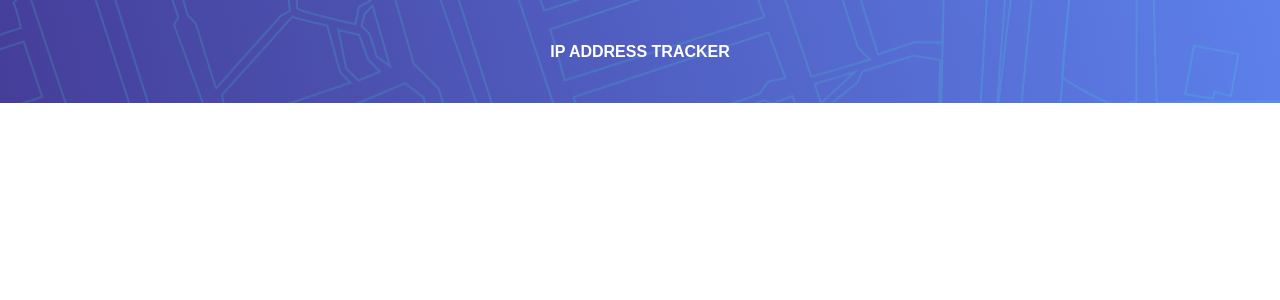
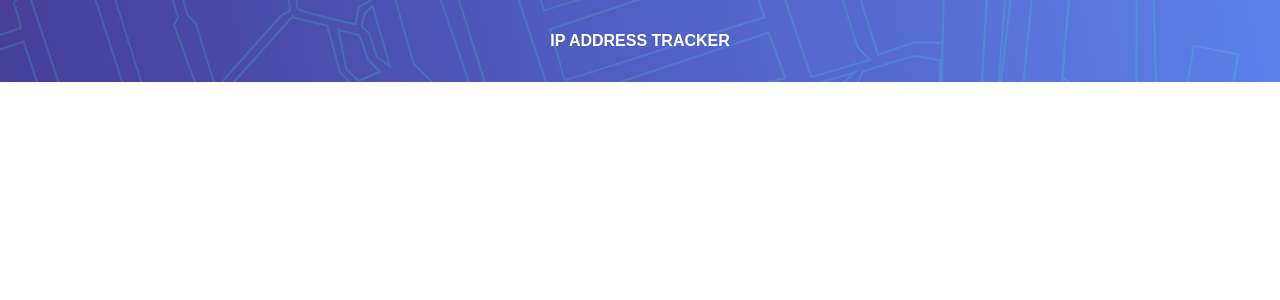
Before and after one commit to jacky-ui/ip-address-tracker, a React (Create React App) app: page / in a window 1280 px wide. Shown: the top 300 px of the page. Built offline with nearby package versions, Linux system fonts and the light colour scheme.

Commit message:
create search bar component and files

```diff
--- a/src/components/Header/Header.css
+++ b/src/components/Header/Header.css
@@ -6,4 +6,5 @@
 .header__title {
   font-size: 1rem;
   color: #FFFFFF;
+  margin: 0;
 }/*# sourceMappingURL=Header.css.map */
--- a/src/components/Header/Header.scss
+++ b/src/components/Header/Header.scss
@@ -9,5 +9,6 @@
     &__title {
         font-size: 1rem;
         color: $white;
+        margin: 0;
     }
 }
--- /dev/null
+++ b/src/components/SearchBar/SearchBar.css
@@ -0,0 +1 @@
+/*# sourceMappingURL=SearchBar.css.map */
--- /dev/null
+++ b/src/components/SearchBar/SearchBar.scss
@@ -0,0 +1,2 @@
+@use '../../styles/partials/mixins' as *;
+@use '../../styles/partials/variables' as *;
```
Also changed, not shown: src/components/SearchBar/SearchBar.js (added, +10 -0 lines), 2 other files (tests, documents, lock files or other folders).
